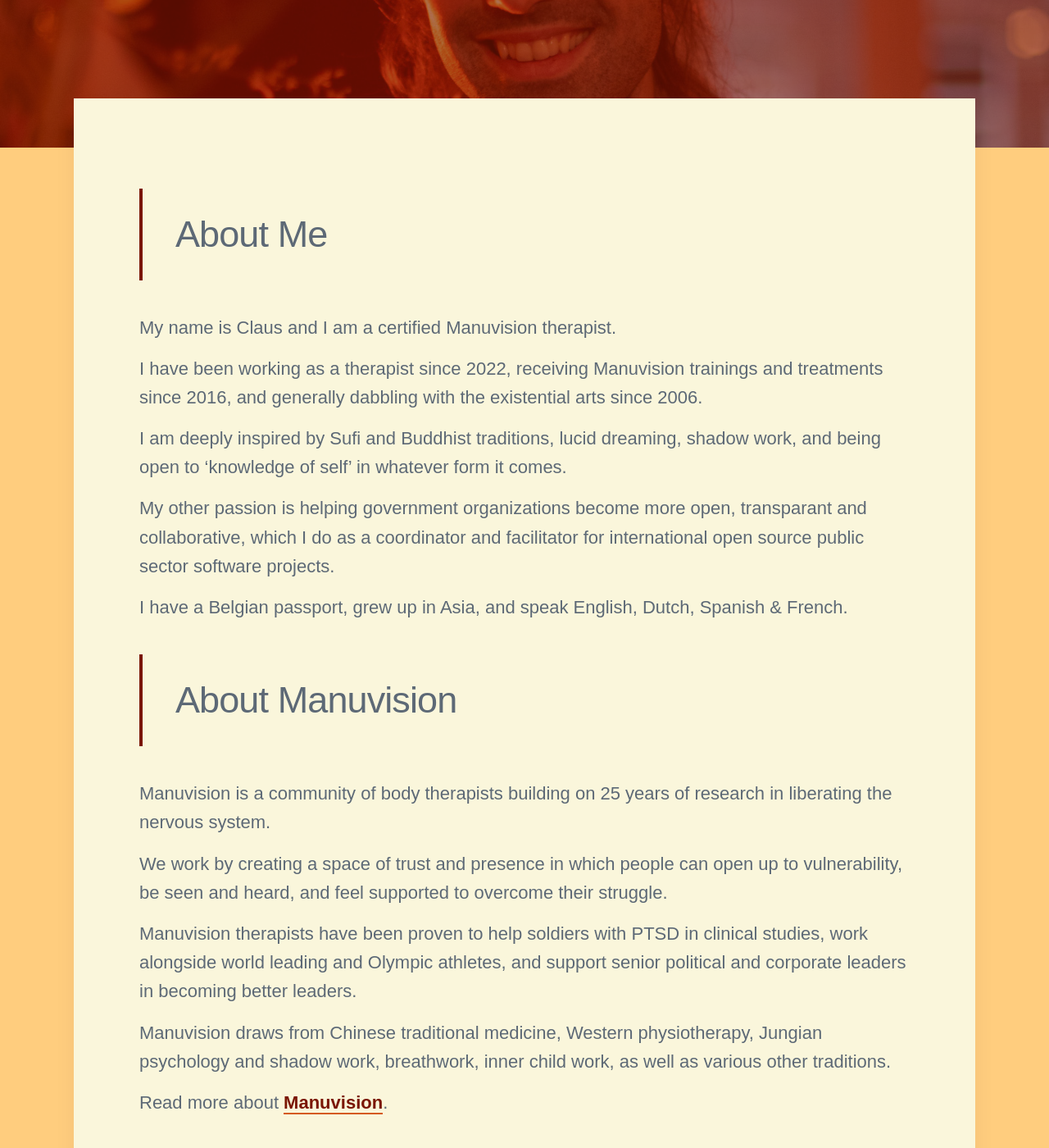
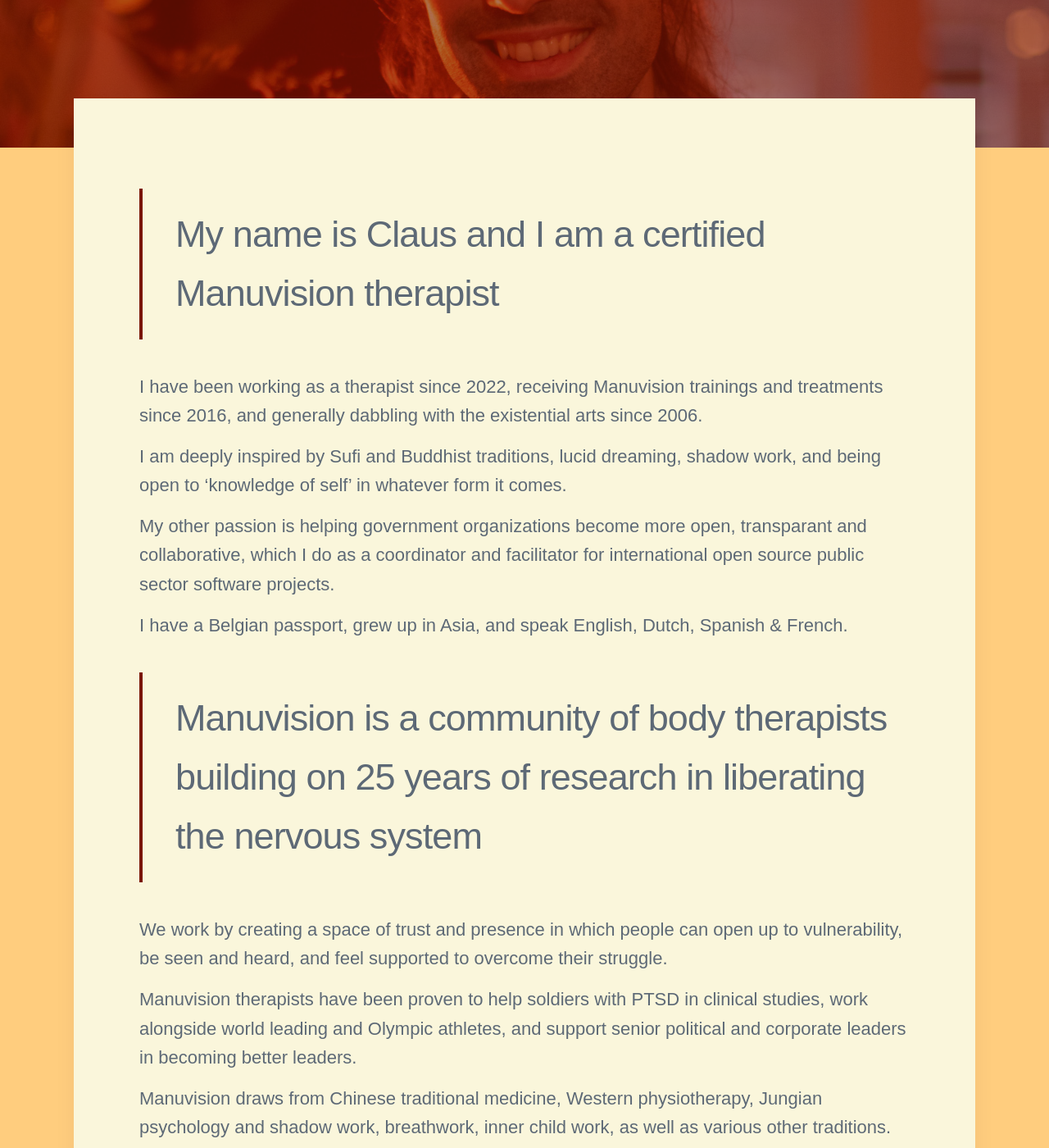
Before and after one commit to threekeytherapy/threekeytherapy.com, a Jekyll site: the page built from _projects/about.md, in a window 1280 px wide and 1400 px high, scrolled down 528 px. Shown: the whole window at 82% size. Built offline with Jekyll 4.4.1, drawn with Linux system fonts in a browser that asks for light colours; nearby versions of some CDN libraries; some web fonts are replaced.

Commit message:
tidy up styling

```diff
--- a/_projects/about.md
+++ b/_projects/about.md
@@ -6,9 +6,7 @@
 date: 2023-11-04 00:00:00
 ---
 
-> About Me
-
-My name is Claus and I am a certified Manuvision therapist.
+> My name is Claus and I am a certified Manuvision therapist
 
 I have been working as a therapist since 2022, receiving Manuvision trainings and treatments since 2016, and generally dabbling with the existential arts since 2006.
 
@@ -18,9 +16,7 @@
 
 I have a Belgian passport, grew up in Asia, and speak English, Dutch, Spanish & French.
 
-> About Manuvision
-
-Manuvision is a community of body therapists building on 25 years of research in liberating the nervous system.
+> Manuvision is a community of body therapists building on 25 years of research in liberating the nervous system
 
 We work by creating a space of trust and presence in which people can open up to vulnerability, be seen and heard, and feel supported to overcome their struggle.
 
```
Also changed, not shown: _projects/bodytherapy.md (+3 -3 lines).
